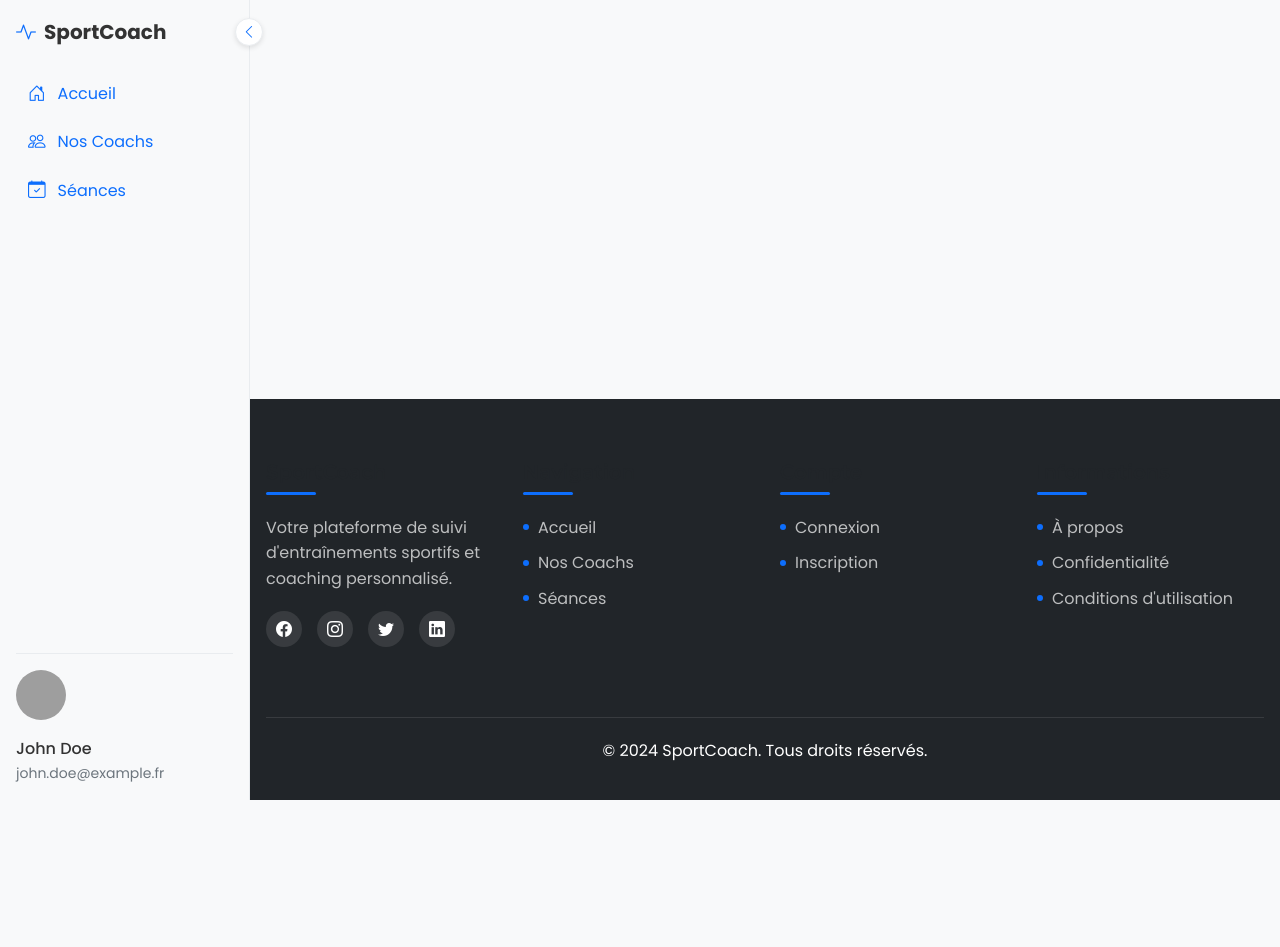
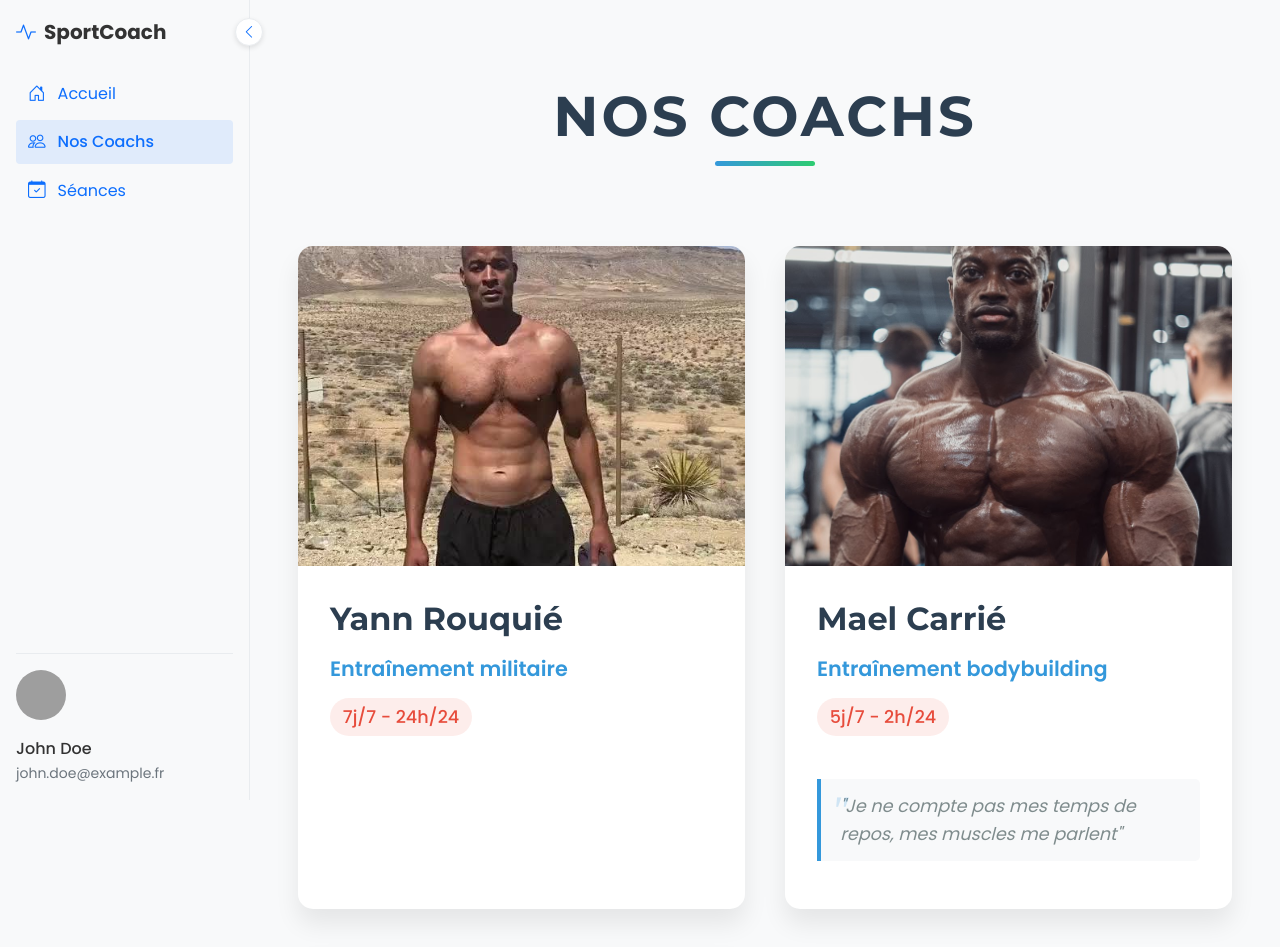
Before and after one commit to BIZETjln/sae_S6_coaching_2B_groupe_6, an Angular app in the folder front_coaching/: page /coachs in a window 1280 px wide. Before the commit this address led to /. Shown: the top 947 px of the page. Before the commit the page ends 800 px from the top, so only its background shows below. Built offline with nearby package versions, Linux system fonts and the light colour scheme; grey boxes are pictures that could not be loaded.

Commit message:
Commit : Ajout de la page coachs

```diff
--- a/front_coaching/src/app/app-routing.module.ts
+++ b/front_coaching/src/app/app-routing.module.ts
@@ -3,12 +3,13 @@ import { RouterModule, Routes } from '@angular/router';
 import { HomeComponent } from './home/home.component';
 import { ConnexionComponent } from './connexion/connexion.component';
 import { InscriptionComponent } from './inscription/inscription.component';
-
+import { CoachsComponent } from './coachs/coachs.component';
 const routes: Routes = [
   { path: '', component: HomeComponent },
   { path: 'connexion', component: ConnexionComponent },
   { path: 'mot-de-passe-oublie', redirectTo: 'connexion' }, // Redirection temporaire
   { path: 'inscription', component: InscriptionComponent },
+  { path: 'coachs', component: CoachsComponent },
 ];
 
 @NgModule({
--- a/front_coaching/src/app/coachs/coachs.component.css
+++ b/front_coaching/src/app/coachs/coachs.component.css
@@ -0,0 +1,230 @@
+/* Styles généraux */
+.coachs-container {
+  width: 100%;
+  max-width: 1200px;
+  margin: 0 auto;
+  padding: 3rem 1rem;
+  background-color: #f8f9fa;
+}
+
+.coachs-header {
+  text-align: center;
+  margin-bottom: 4rem;
+}
+
+.coachs-header h1 {
+  font-size: 3.5rem;
+  font-weight: 800;
+  position: relative;
+  display: inline-block;
+  padding-bottom: 0.8rem;
+  text-transform: uppercase;
+  letter-spacing: 3px;
+  color: #2c3e50;
+  margin-bottom: 1rem;
+}
+
+.coachs-header h1::after {
+  content: "";
+  position: absolute;
+  bottom: 0;
+  left: 50%;
+  transform: translateX(-50%);
+  width: 100px;
+  height: 5px;
+  background: linear-gradient(90deg, #3498db, #2ecc71);
+  border-radius: 3px;
+}
+
+/* Grille des coachs */
+.coachs-grid {
+  display: grid;
+  grid-template-columns: repeat(auto-fit, minmax(320px, 1fr));
+  gap: 2.5rem;
+}
+
+/* Carte de coach */
+.coach-card {
+  background-color: #fff;
+  border-radius: 15px;
+  overflow: hidden;
+  box-shadow: 0 15px 25px rgba(0, 0, 0, 0.08);
+  transition: all 0.4s cubic-bezier(0.175, 0.885, 0.32, 1.275);
+  position: relative;
+  z-index: 1;
+}
+
+.coach-card:hover {
+  transform: translateY(-15px);
+  box-shadow: 0 20px 40px rgba(0, 0, 0, 0.15);
+}
+
+.coach-card::before {
+  content: "";
+  position: absolute;
+  top: 0;
+  left: 0;
+  width: 100%;
+  height: 5px;
+  background: linear-gradient(90deg, #3498db, #2ecc71);
+  z-index: 2;
+  transform: scaleX(0);
+  transform-origin: left;
+  transition: transform 0.4s ease;
+}
+
+.coach-card:hover::before {
+  transform: scaleX(1);
+}
+
+.coach-image {
+  height: 320px;
+  overflow: hidden;
+  position: relative;
+}
+
+.coach-image::after {
+  content: "";
+  position: absolute;
+  bottom: 0;
+  left: 0;
+  width: 100%;
+  height: 30%;
+  background: linear-gradient(to top, rgba(0, 0, 0, 0.5), transparent);
+  opacity: 0;
+  transition: opacity 0.3s ease;
+}
+
+.coach-card:hover .coach-image::after {
+  opacity: 1;
+}
+
+.coach-image img {
+  width: 100%;
+  height: 100%;
+  object-fit: cover;
+  transition: transform 0.6s ease;
+}
+
+.coach-card:hover .coach-image img {
+  transform: scale(1.08);
+}
+
+.coach-info {
+  padding: 2rem;
+  position: relative;
+}
+
+.coach-info h2 {
+  font-size: 2rem;
+  font-weight: 700;
+  margin-bottom: 0.8rem;
+  color: #2c3e50;
+  transition: color 0.3s ease;
+}
+
+.coach-card:hover .coach-info h2 {
+  color: #3498db;
+}
+
+.coach-specialty {
+  font-size: 1.3rem;
+  font-weight: 600;
+  color: #3498db;
+  margin-bottom: 0.8rem;
+  transition: transform 0.3s ease;
+}
+
+.coach-card:hover .coach-specialty {
+  transform: translateX(5px);
+}
+
+.coach-availability {
+  font-size: 1.1rem;
+  font-weight: 500;
+  color: #e74c3c;
+  margin-bottom: 1.2rem;
+  display: inline-block;
+  padding: 0.3rem 0.8rem;
+  background-color: rgba(231, 76, 60, 0.1);
+  border-radius: 20px;
+}
+
+.coach-quote {
+  font-style: italic;
+  color: #7f8c8d;
+  border-left: 4px solid #3498db;
+  padding: 0.8rem 1.2rem;
+  margin-top: 1.5rem;
+  background-color: #f8f9fa;
+  border-radius: 0 5px 5px 0;
+  font-size: 1.1rem;
+  line-height: 1.6;
+  position: relative;
+}
+
+.coach-quote::before {
+  content: '"';
+  position: absolute;
+  top: 0;
+  left: 10px;
+  font-size: 2.5rem;
+  color: rgba(52, 152, 219, 0.2);
+  font-family: Georgia, serif;
+}
+
+/* Responsive */
+@media (max-width: 992px) {
+  .coachs-grid {
+    grid-template-columns: repeat(auto-fit, minmax(280px, 1fr));
+    gap: 2rem;
+  }
+
+  .coachs-header h1 {
+    font-size: 3rem;
+  }
+
+  .coach-image {
+    height: 280px;
+  }
+}
+
+@media (max-width: 768px) {
+  .coachs-container {
+    padding: 2rem 1rem;
+  }
+
+  .coachs-header {
+    margin-bottom: 3rem;
+  }
+
+  .coachs-header h1 {
+    font-size: 2.5rem;
+  }
+
+  .coach-info h2 {
+    font-size: 1.8rem;
+  }
+
+  .coach-specialty {
+    font-size: 1.2rem;
+  }
+}
+
+@media (max-width: 480px) {
+  .coachs-grid {
+    grid-template-columns: 1fr;
+  }
+
+  .coachs-header h1 {
+    font-size: 2.2rem;
+  }
+
+  .coach-image {
+    height: 250px;
+  }
+
+  .coach-info {
+    padding: 1.5rem;
+  }
+}
--- a/front_coaching/src/app/coachs/coachs.component.html
+++ b/front_coaching/src/app/coachs/coachs.component.html
@@ -1 +1,20 @@
-<p>coachs works!</p>
+<div class="coachs-container">
+  <div class="coachs-header">
+    <h1>Nos coachs</h1>
+  </div>
+
+  <div class="coachs-grid">
+    <!-- Boucle sur les coachs -->
+    <div class="coach-card" *ngFor="let coach of coachs">
+      <div class="coach-image">
+        <img [src]="coach.image" [alt]="coach.nom" />
+      </div>
+      <div class="coach-info">
+        <h2>{{ coach.nom }}</h2>
+        <p class="coach-specialty">{{ coach.specialite }}</p>
+        <p class="coach-availability">{{ coach.disponibilite }}</p>
+        <p class="coach-quote" *ngIf="coach.citation">"{{ coach.citation }}"</p>
+      </div>
+    </div>
+  </div>
+</div>
--- a/front_coaching/src/app/coachs/coachs.component.ts
+++ b/front_coaching/src/app/coachs/coachs.component.ts
@@ -1,10 +1,51 @@
-import { Component } from '@angular/core';
+import { Component, OnInit } from '@angular/core';
+
+// Interface pour les coachs
+interface Coach {
+  id: number;
+  nom: string;
+  specialite: string;
+  disponibilite: string;
+  citation?: string;
+  image: string;
+}
 
 @Component({
   selector: 'app-coachs',
   templateUrl: './coachs.component.html',
-  styleUrl: './coachs.component.css'
+  styleUrl: './coachs.component.css',
 })
-export class CoachsComponent {
+export class CoachsComponent implements OnInit {
+  // Liste des coachs
+  coachs: Coach[] = [
+    {
+      id: 1,
+      nom: 'Yann Rouquié',
+      specialite: 'Entraînement militaire',
+      disponibilite: '7j/7 - 24h/24',
+      image: 'assets/images/coach1.jpg',
+    },
+    {
+      id: 2,
+      nom: 'Mael Carrié',
+      specialite: 'Entraînement bodybuilding',
+      disponibilite: '5j/7 - 2h/24',
+      citation: 'Je ne compte pas mes temps de repos, mes muscles me parlent',
+      image: 'assets/images/coach2.jpg',
+    },
+    {
+      id: 3,
+      nom: 'Julien Bizet',
+      specialite: 'Devenir coach',
+      disponibilite: '1j/7 - 1h/24',
+      citation: 'Moi je suis coach',
+      image: 'assets/images/coach3.png',
+    },
+  ];
 
+  constructor() {}
+
+  ngOnInit(): void {
+    // Initialisation du composant
+  }
 }
```
